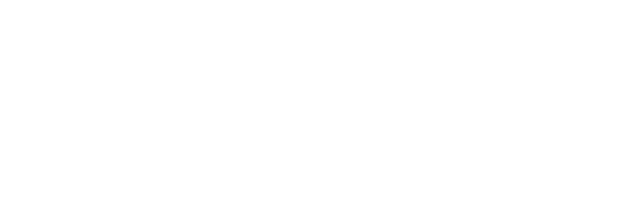
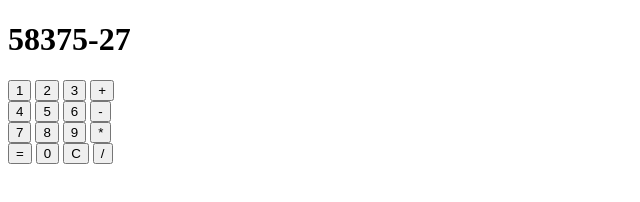
Before and after one commit to MilesRigby/odin-calculator, a plain HTML site: page index.html in a window 1280 px wide. Shown: the whole page, without its empty margins (0-640 px from the left). Drawn offline with Linux system fonts and the light colour scheme.

Commit message:
Added HTML for calculator display and buttons
Includes numeric characters 0-9; arithmetic operators +, -, *, /; clear command C; equals operator =

```diff
--- a/index.html
+++ b/index.html
@@ -7,6 +7,41 @@
 </head>
 <body>
 
+    <div id="calculator">
+
+        <div id="display">
+            <h1 id="number-port">58375-27</h1>
+        </div>
+
+        <div id="buttons">
+            <div class="row">
+                <button class="numeral">1</button>
+                <button class="numeral">2</button>
+                <button class="numeral">3</button>
+                <button class="operator">+</button>
+            </div>
+            <div class="row">
+                <button class="numeral">4</button>
+                <button class="numeral">5</button>
+                <button class="numeral">6</button>
+                <button class="operator">-</button>
+            </div>
+            <div class="row">
+                <button class="numeral">7</button>
+                <button class="numeral">8</button>
+                <button class="numeral">9</button>
+                <button class="operator">*</button>
+            </div>
+            <div class="row">
+                <button id="equals">=</button>
+                <button class="numeral">0</button>
+                <button id="clear">C</button>
+                <button class="operator">/</button>
+            </div>
+        </div>
+
+    </div>
+
     <script src="script.js"></script>
 </body>
 </html>
```
